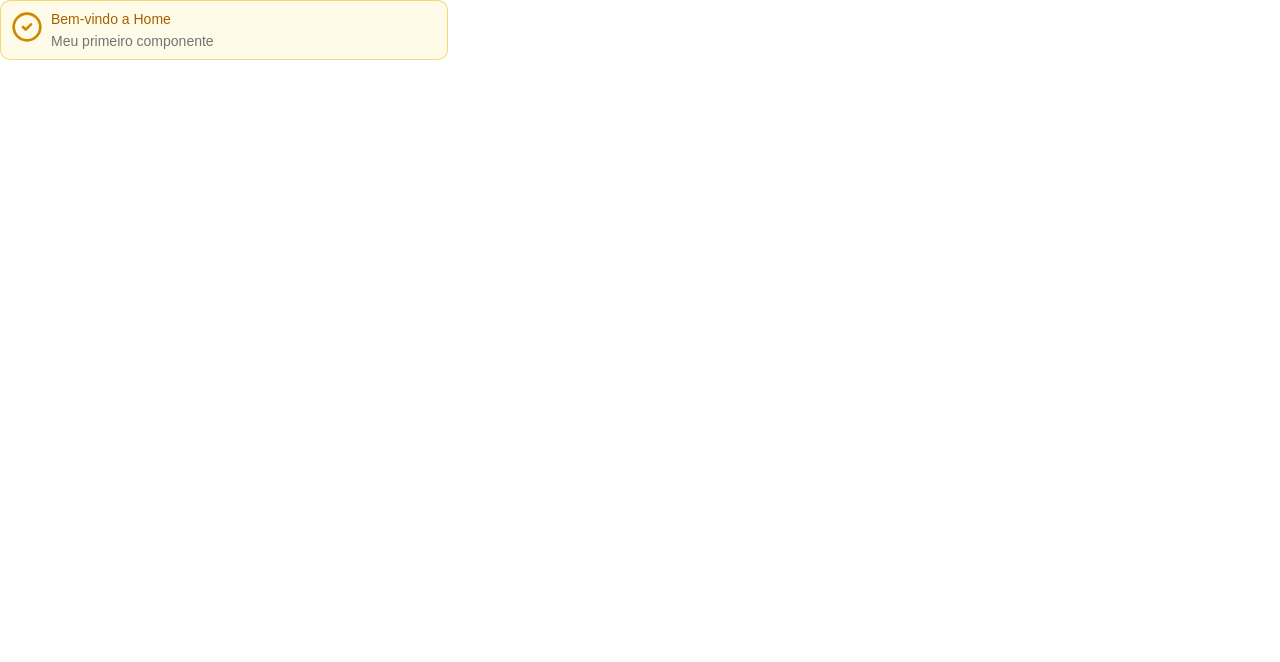
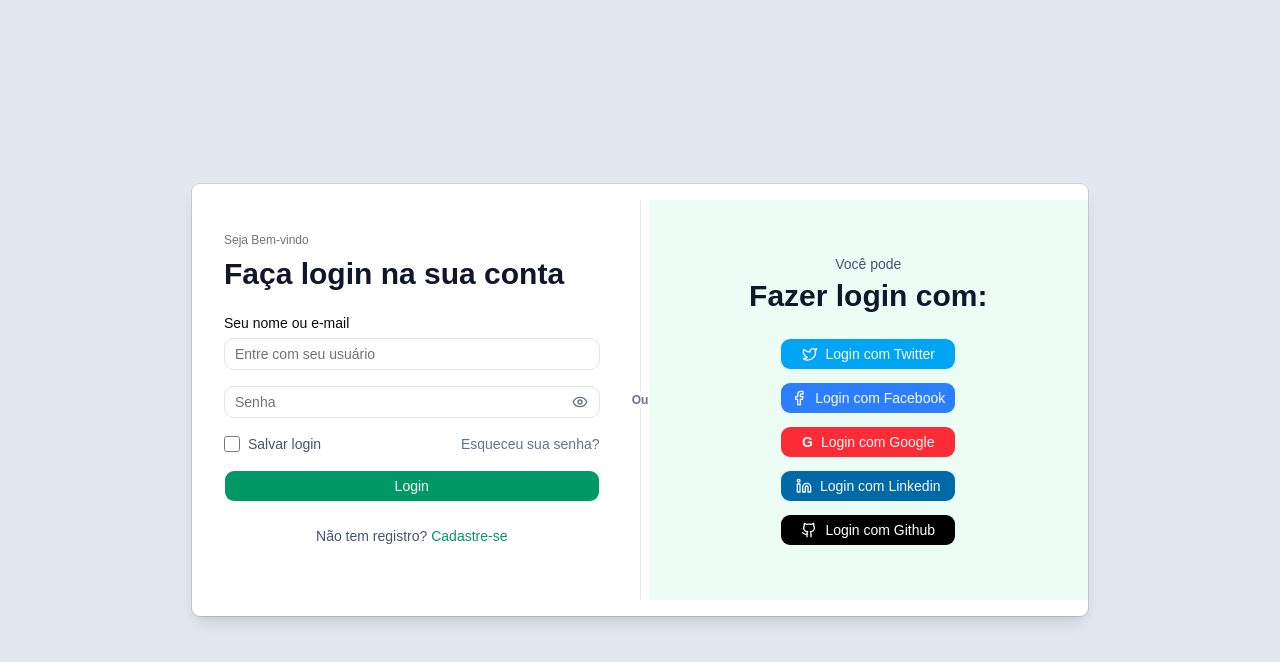
Before and after one commit to DavidjFilho/social-auth, a React (Vite) app: page / in a window 1280 px wide. Shown: the top 662 px of the page. Built offline with nearby package versions, Linux system fonts and the light colour scheme.

Commit message:
chore(page):home-login social

```diff
--- /dev/null
+++ b/src/components/ui/card.tsx
@@ -0,0 +1,103 @@
+import * as React from "react";
+
+import { cn } from "@/lib/utils";
+
+function Card({
+  className,
+  size = "default",
+  ...props
+}: React.ComponentProps<"div"> & { size?: "default" | "sm" }) {
+  return (
+    <div
+      data-slot="card"
+      data-size={size}
+      className={cn(
+        "group/card flex flex-col gap-4 overflow-hidden rounded-xl bg-card py-4 text-sm text-card-foreground ring-1 ring-foreground/10 has-data-[slot=card-footer]:pb-0 has-[>img:first-child]:pt-0 data-[size=sm]:gap-3 data-[size=sm]:py-3 data-[size=sm]:has-data-[slot=card-footer]:pb-0 *:[img:first-child]:rounded-t-xl *:[img:last-child]:rounded-b-xl",
+        className,
+      )}
+      {...props}
+    />
+  );
+}
+
+function CardHeader({ className, ...props }: React.ComponentProps<"div">) {
+  return (
+    <div
+      data-slot="card-header"
+      className={cn(
+        "group/card-header @container/card-header grid auto-rows-min items-start gap-1 rounded-t-xl px-4 group-data-[size=sm]/card:px-3 has-data-[slot=card-action]:grid-cols-[1fr_auto] has-data-[slot=card-description]:grid-rows-[auto_auto] [.border-b]:pb-4 group-data-[size=sm]/card:[.border-b]:pb-3",
+        className,
+      )}
+      {...props}
+    />
+  );
+}
+
+function CardTitle({ className, ...props }: React.ComponentProps<"div">) {
+  return (
+    <div
+      data-slot="card-title"
+      className={cn(
+        "font-heading text-base leading-snug font-medium group-data-[size=sm]/card:text-sm",
+        className,
+      )}
+      {...props}
+    />
+  );
+}
+
+function CardDescription({ className, ...props }: React.ComponentProps<"div">) {
+  return (
+    <div
+      data-slot="card-description"
+      className={cn("text-sm text-muted-foreground", className)}
+      {...props}
+    />
+  );
+}
+
+function CardAction({ className, ...props }: React.ComponentProps<"div">) {
+  return (
+    <div
+      data-slot="card-action"
+      className={cn(
+        "col-start-2 row-span-2 row-start-1 self-start justify-self-end",
+        className,
+      )}
+      {...props}
+    />
+  );
+}
+
+function CardContent({ className, ...props }: React.ComponentProps<"div">) {
+  return (
+    <div
+      data-slot="card-content"
+      className={cn("px-4 group-data-[size=sm]/card:px-3", className)}
+      {...props}
+    />
+  );
+}
+
+function CardFooter({ className, ...props }: React.ComponentProps<"div">) {
+  return (
+    <div
+      data-slot="card-footer"
+      className={cn(
+        "flex items-center rounded-b-xl border-t bg-muted/50 p-4 group-data-[size=sm]/card:p-3",
+        className,
+      )}
+      {...props}
+    />
+  );
+}
+
+export {
+  Card,
+  CardHeader,
+  CardFooter,
+  CardTitle,
+  CardAction,
+  CardDescription,
+  CardContent,
+};
--- /dev/null
+++ b/src/components/ui/input.tsx
@@ -0,0 +1,19 @@
+import * as React from "react";
+
+import { cn } from "@/lib/utils";
+
+function Input({ className, type, ...props }: React.ComponentProps<"input">) {
+  return (
+    <input
+      type={type}
+      data-slot="input"
+      className={cn(
+        "h-8 w-full min-w-0 rounded-lg border border-input bg-transparent px-2.5 py-1 text-base transition-colors outline-none file:inline-flex file:h-6 file:border-0 file:bg-transparent file:text-sm file:font-medium file:text-foreground placeholder:text-muted-foreground focus-visible:border-ring focus-visible:ring-3 focus-visible:ring-ring/50 disabled:pointer-events-none disabled:cursor-not-allowed disabled:bg-input/50 disabled:opacity-50 aria-invalid:border-destructive aria-invalid:ring-3 aria-invalid:ring-destructive/20 md:text-sm dark:bg-input/30 dark:disabled:bg-input/80 dark:aria-invalid:border-destructive/50 dark:aria-invalid:ring-destructive/40",
+        className,
+      )}
+      {...props}
+    />
+  );
+}
+
+export { Input };
--- /dev/null
+++ b/src/components/ui/label.tsx
@@ -0,0 +1,22 @@
+import * as React from "react";
+import { Label as LabelPrimitive } from "radix-ui";
+
+import { cn } from "@/lib/utils";
+
+function Label({
+  className,
+  ...props
+}: React.ComponentProps<typeof LabelPrimitive.Root>) {
+  return (
+    <LabelPrimitive.Root
+      data-slot="label"
+      className={cn(
+        "flex items-center gap-2 text-sm leading-none font-medium select-none group-data-[disabled=true]:pointer-events-none group-data-[disabled=true]:opacity-50 peer-disabled:cursor-not-allowed peer-disabled:opacity-50",
+        className,
+      )}
+      {...props}
+    />
+  );
+}
+
+export { Label };
--- a/src/pages/home.tsx
+++ b/src/pages/home.tsx
@@ -1,14 +1,130 @@
-import { CheckCircle2Icon } from "lucide-react";
-import { Alert, AlertDescription, AlertTitle } from "../components/ui/alert";
+import { Button } from "@/components/ui/button";
+import { Card } from "@/components/ui/card";
+import { Input } from "@/components/ui/input";
+import { Label } from "@/components/ui/label";
+import { Facebook, Linkedin, Twitter, Github, EyeOff, Eye } from "lucide-react";
+import { useState } from "react";
 
-export default function HomePage() {
+export default function Home() {
+  const [showPassword, setShowPassword] = useState(false)
   return (
-    <div className="grid w-full max-w-md items-start gap-4">
-      <Alert variant="warn">
-        <CheckCircle2Icon className="size-8" />
-        <AlertTitle>Bem-vindo a Home</AlertTitle>
-        <AlertDescription>Meu primeiro componente</AlertDescription>
-      </Alert>
+    <div className="min-h-screen bg-slate-200 flex items-center justify-center p-4">
+      <Card className="w-full max-w-4xl overflow-hidden rounded-md shadow-lg border-0">
+        <div className="grid md:grid-cols-[1fr_auto_1fr] min-h-[400px] items-stretch">
+          <div className="bg-white p-8 h-full">
+            <p className="text-xs text-muted-foreground mb-2">Seja Bem-vindo</p>
+
+            <h1 className="text-3xl font-bold text-slate-900 mb-6">
+              Faça login na sua conta
+            </h1>
+
+            <form className="space-y-4">
+              <div className="space-y-2">
+                <Label htmlFor="username">Seu nome ou e-mail</Label>
+                <Input id="username" placeholder="Entre com seu usuário" />
+              </div>
+
+              <div className="relative">
+                <Input
+                  id="password"
+                  type={showPassword ? "text" : "password"}
+                  placeholder="Senha"
+                  className="pr-10"
+                />
+
+                <button
+                  type="button"
+                  onClick={() => setShowPassword(!showPassword)}
+                  className="absolute right-3 top-1/2 -translate-y-1/2 text-slate-500 hover:text-slate-700"
+                >
+                  {showPassword ? (
+                    <EyeOff className="h-4 w-4" />
+                  ) : (
+                    <Eye className="h-4 w-4" />
+                  )}
+                </button>
+              </div>
+
+              <div className="flex items-center justify-between text-sm">
+                <label className="flex items-center gap-2 text-slate-600">
+                  <input type="checkbox" className="h-4 w-4" />
+                  Salvar login
+                </label>
+
+                <a href="#" className="text-slate-500 hover:underline">
+                  Esqueceu sua senha?
+                </a>
+              </div>
+
+              <Button className="w-full bg-emerald-600 hover:bg-emerald-700">
+                Login
+              </Button>
+
+              <p className="text-center text-sm text-slate-600 pt-2">
+                Não tem registro?{" "}
+                <a href="#" className="text-emerald-600 hover:underline">
+                  Cadastre-se
+                </a>
+              </p>
+            </form>
+          </div>
+
+          <div className="relative hidden md:flex items-center justify-center bg-white px-2 h-full">
+            <div className="h-full w-px bg-slate-200" />
+            <span className="absolute bg-white px-2 text-xs font-semibold text-slate-500">
+              Ou
+            </span>
+          </div>
+
+          <div className="bg-emerald-50 p-8 h-full w-full flex flex-col justify-center items-center relative overflow-hidden">
+            <div className="relative z-10 w-full max-w-xs text-center">
+              <p className="text-sm text-slate-600 mb-1">Você pode</p>
+              <h2 className="text-3xl font-bold text-slate-900 mb-6">
+                Fazer login com:
+              </h2>
+
+              <div className="space-y-3 flex flex-col items-center">
+                <Button
+                  className="w-44 justify-center gap-2 bg-sky-500 hover:bg-sky-600"
+                  type="button"
+                >
+                  <Twitter className="h-4 w-4" />
+                  Login com Twitter
+                </Button>
+
+                <Button
+                  className="w-44 justify-center gap-2 bg-blue-500 hover:bg-blue-600"
+                  type="button"
+                >
+                  <Facebook className="h-4 w-4" />
+                  Login com Facebook
+                </Button>
+
+                <Button
+                  className="w-44 justify-center gap-2 bg-red-500 hover:bg-red-600"
+                  type="button"
+                >
+                  <span className="font-bold">G</span>
+                  Login com Google
+                </Button>
+
+                <Button
+                  className="w-44 justify-center gap-2 bg-sky-700 hover:bg-sky-800"
+                  type="button"
+                >
+                  <Linkedin className="h-4 w-4" />
+                  Login com Linkedin
+                </Button>
+
+                <Button className="w-44 justify-center gap-2 bg-black hover:bg-gray-700 text-white">
+                  <Github className="h-4 w-4" />
+                  Login com Github
+                </Button>
+              </div>
+            </div>
+          </div>
+        </div>
+      </Card>
     </div>
   );
 }
```
